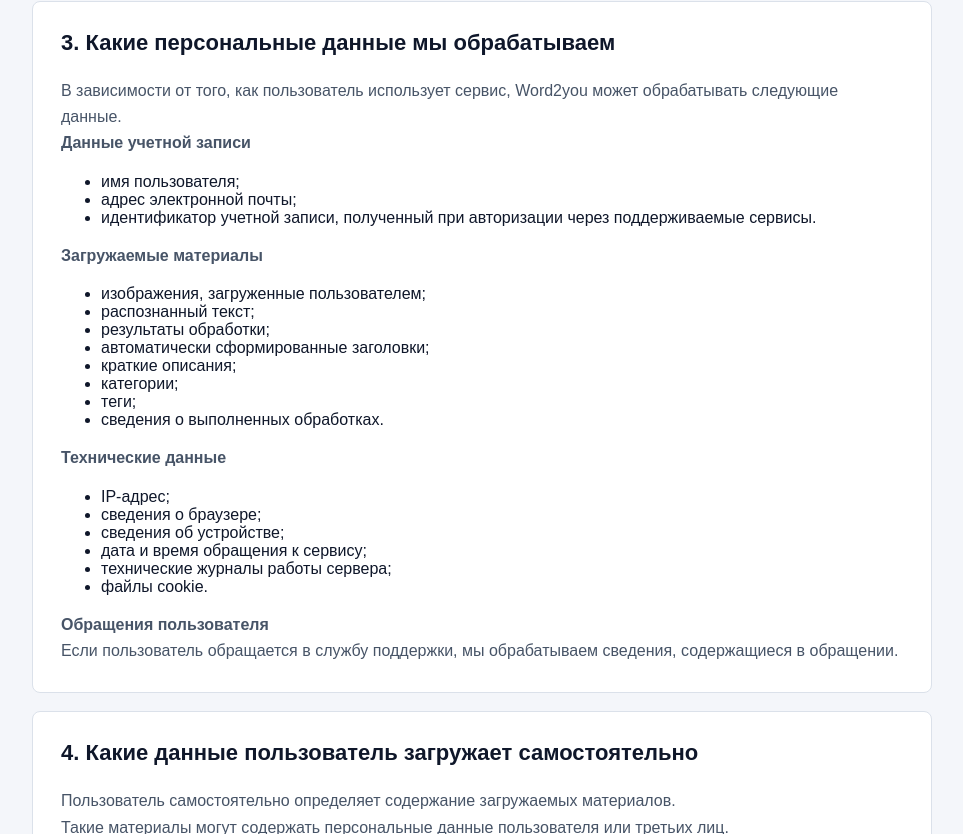
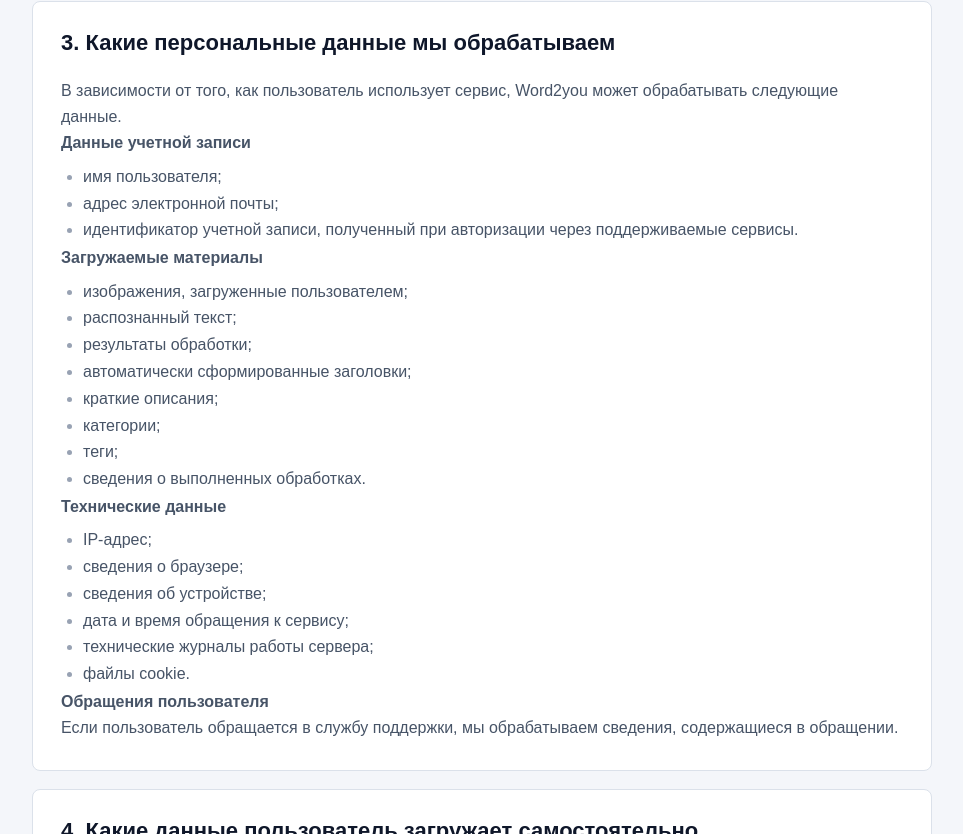
Before and after one commit to OlgaIL/myworld, a React (Vite) app in the folder client/: page /privacy in a window 1280 px wide. Shown: the part 846-1680 px from the top of the page, without its empty margins (158-1121 px from the left). Built offline with nearby package versions, Linux system fonts and the light colour scheme; no server answers.

Commit message:
Tighten legal list styling

```diff
--- a/client/src/index.css
+++ b/client/src/index.css
@@ -825,6 +825,22 @@ button {
   line-height: 1.65;
 }
 
+.privacy-layout ul {
+  margin: 8px 0 0;
+  padding-left: 22px;
+  color: #475467;
+  font-size: 16px;
+  line-height: 1.55;
+}
+
+.privacy-layout li {
+  margin: 2px 0;
+}
+
+.privacy-layout li::marker {
+  color: #98a2b3;
+}
+
 .privacy-layout a {
   color: #1d4ed8;
 }
```
